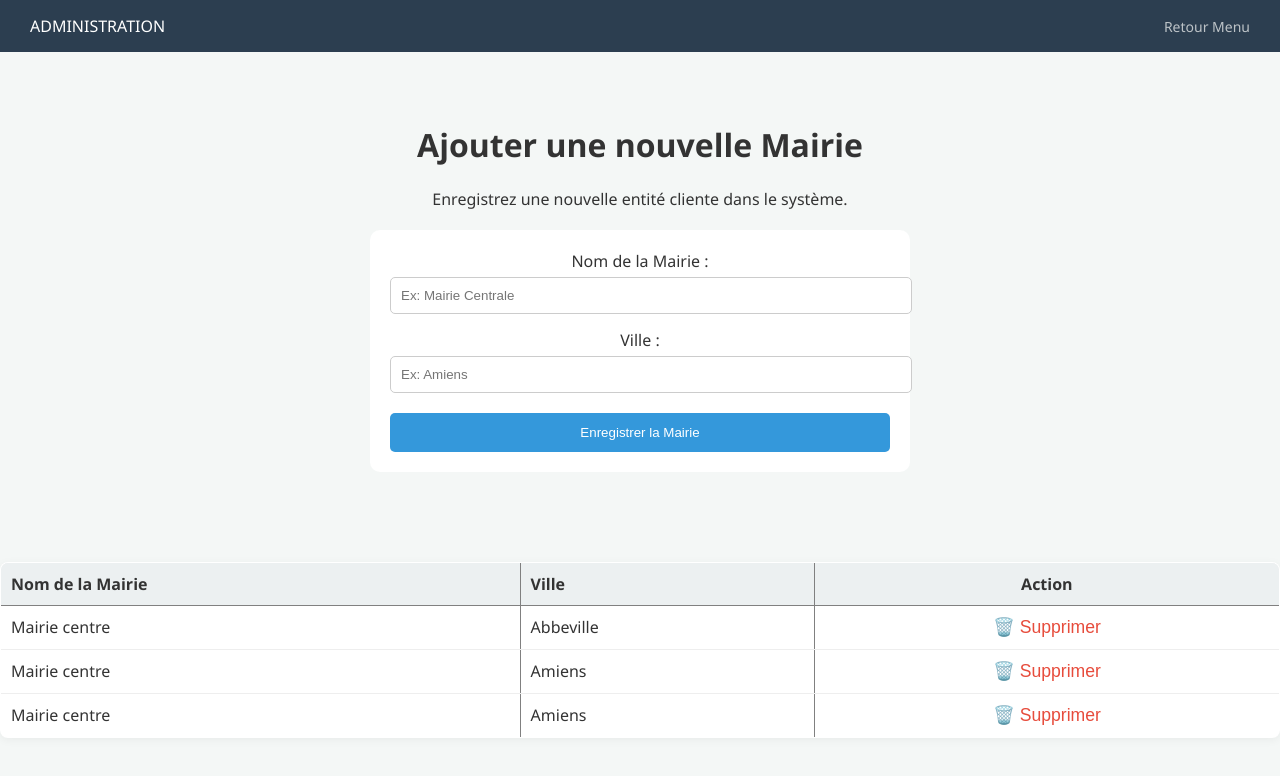
After one commit to MatDup6080/Prestation_mairie, a Flask app: page /admin/nouvelle-mairie in a window 1280 px wide. The commit adds this page. Shown: the top 776 px of the page. Run offline with Flask 3, Linux system fonts and the light colour scheme; a user stored in the database is signed in; data comes from the database, SQL or seed files in the repository; both versions use the stored data as it was after the commit.

Commit message:
Mise à jour du projet et lien avec le nouveau dépôt

```diff
--- a/app.py
+++ b/app.py
@@ -9,12 +9,14 @@ login_manager = LoginManager()
 login_manager.init_app(app)
 login_manager.login_view = 'login'
 
+# --- Modèle Utilisateur ---
 class Usager(UserMixin):
-    def __init__(self, id, nom, prenom, role):
+    def __init__(self, id, nom, prenom, role, mairie_id=None):
         self.id = id
         self.nom = nom
         self.prenom = prenom
         self.role = role
+        self.mairie_id = mairie_id
 
 def get_db_connection():
     conn = sqlite3.connect('mairie.db')
@@ -27,7 +29,7 @@ def load_user(user_id):
     u = conn.execute('SELECT * FROM usager WHERE id = ?', (user_id,)).fetchone()
     conn.close()
     if u:
-        return Usager(u['id'], u['nom'], u['prenom'], u['role'])
+        return Usager(u['id'], u['nom'], u['prenom'], u['role'], u['mairie_id'])
     return None
 
 # --- ROUTES DE CONNEXION ---
@@ -44,16 +46,18 @@ def login():
         conn.close()
 
         if user_data:
-            user = Usager(user_data['id'], user_data['nom'], user_data['prenom'], user_data['role'])
+            user = Usager(user_data['id'], user_data['nom'], user_data['prenom'],
+                          user_data['role'], user_data['mairie_id'])
             login_user(user)
 
-            # LOGIQUE DE REDIRECTION CORRIGÉE
+            # --- LOGIQUE DE REDIRECTION (Bien indentée) ---
             if user.role == 'personnel_mairie':
                 return redirect(url_for('espace_mairie'))
-            elif user.nom == 'Administrateur': # Ou un autre critère pour l'admin
+            elif user.role == 'referent' or user.role == 'référent':
+                return redirect(url_for('dashboard_referent'))
+            elif user.role == 'admin_prestataire':
                 return redirect(url_for('menu_admin'))
             else:
-                # C'est un technicien (role est NULL ou autre)
                 return redirect(url_for('dashboard_technicien'))
         else:
             flash("Identifiants incorrects")
@@ -67,7 +71,7 @@ def logout():
     flash("Vous avez été déconnecté.")
     return redirect(url_for('login'))
 
-# --- ROUTES ADMIN ---
+# --- ROUTES ADMIN PRESTATAIRE ---
 
 @app.route('/admin/menu')
 @login_required
@@ -105,7 +109,7 @@ def update_statut(ticket_id):
     conn.execute('UPDATE ticket SET statut = ? WHERE id = ?', (nouveau_statut, ticket_id))
     conn.commit()
     conn.close()
-    # On redirige vers la page d'où vient l'utilisateur (Admin ou Tech)
+
     if current_user.nom == 'Administrateur':
         return redirect(url_for('prestations_admin'))
     return redirect(url_for('dashboard_technicien'))
@@ -117,6 +121,153 @@ def inventaire_admin():
     materiels = conn.execute('SELECT * FROM inventaire').fetchall()
     conn.close()
     return render_template('inventaire_admin.html', materiels=materiels)
+
+@app.route('/admin/nouvelle-mairie', methods=['GET', 'POST'])
+@login_required
+def ajouter_mairie():
+    conn = get_db_connection()
+
+    if request.method == 'POST':
+        nom = request.form.get('nom')
+        ville = request.form.get('ville')
+
+        # Vérification si la mairie existe déjà
+        existe = conn.execute('SELECT id FROM mairie WHERE nom = ? AND ville = ?',
+                             (nom, ville)).fetchone()
+
+        if existe:
+            flash("Erreur : Cette mairie existe déjà dans le système.")
+        else:
+            cursor = conn.cursor()
+            cursor.execute('INSERT INTO mairie (nom, ville) VALUES (?, ?)', (nom, ville))
+            mairie_id = cursor.lastrowid
+            conn.commit()
+            flash(f"Mairie de {ville} créée avec succès.")
+            conn.close()
+            return redirect(url_for('ajouter_referent', mairie_id=mairie_id))
+
+    # On récupère toutes les mairies pour les afficher sous le formulaire
+    mairies = conn.execute('SELECT * FROM mairie ORDER BY ville ASC').fetchall()
+    conn.close()
+
+    return render_template('ajouter_mairie.html', mairies=mairies)
+
+@app.route('/admin/supprimer-mairie/<int:mairie_id>', methods=['POST'])
+@login_required
+def supprimer_mairie(mairie_id):
+    # Sécurité : Seul l'admin peut supprimer une mairie
+    if current_user.role != 'admin_prestataire':
+        flash("Accès refusé.")
+        return redirect(url_for('login'))
+
+    conn = get_db_connection()
+
+    # Optionnel : Vérifier si la mairie a encore du personnel lié
+    personnel = conn.execute('SELECT id FROM usager WHERE mairie_id = ?', (mairie_id,)).fetchone()
+
+    if personnel:
+        flash("Impossible de supprimer : cette mairie possède encore du personnel ou un référent.")
+    else:
+        conn.execute('DELETE FROM mairie WHERE id = ?', (mairie_id,))
+        conn.commit()
+        flash("Mairie supprimée avec succès.")
+
+    conn.close()
+    return redirect(url_for('ajouter_mairie'))
+
+@app.route('/admin/nouveau-referent/<int:mairie_id>', methods=['GET', 'POST'])
+@login_required
+def ajouter_referent(mairie_id):
+    if request.method == 'POST':
+        nom = request.form.get('nom')
+        prenom = request.form.get('prenom')
+        email = request.form.get('email')
+        mdp = request.form.get('mdp')
+
+        conn = get_db_connection()
+        conn.execute('''
+            INSERT INTO usager (nom, prenom, email, mdp, role, mairie_id)
+            VALUES (?, ?, ?, ?, 'referent', ?)
+        ''', (nom, prenom, email, mdp, mairie_id))
+        conn.commit()
+        conn.close()
+
+        flash("Compte référent créé avec succès.")
+        return redirect(url_for('menu_admin'))
+
+    return render_template('ajouter_referent.html', mairie_id=mairie_id)
+
+# --- ROUTES RÉFÉRENT MAIRIE ---
+
+@app.route('/referent/dashboard')
+@login_required
+def dashboard_referent():
+    if current_user.role not in ['referent', 'référent']:
+        return redirect(url_for('login'))
+
+    conn = get_db_connection()
+
+    # On récupère le nom, prénom, email et SURTOUT le service
+    membres = conn.execute('''
+        SELECT id, nom, prenom, email, service
+        FROM usager
+        WHERE mairie_id = ? AND role = 'personnel_mairie'
+    ''', (current_user.mairie_id,)).fetchall()
+
+    # On récupère aussi les tickets (on garde la jointure pour avoir le service du demandeur)
+    tickets = conn.execute('''
+        SELECT t.*, u.nom as demandeur, u.service
+        FROM ticket t
+        JOIN usager u ON t.createur_id = u.id
+        WHERE u.mairie_id = ?
+        ORDER BY t.date_creation DESC
+    ''', (current_user.mairie_id,)).fetchall()
+
+    conn.close()
+    return render_template('dashboard_referent.html', membres=membres, tickets=tickets)
+
+@app.route('/referent/ajouter-personnel', methods=['POST'])
+@login_required
+def ajouter_personnel_referent():
+    nom = request.form.get('nom')
+    prenom = request.form.get('prenom')
+    email = request.form.get('email')
+    mdp = request.form.get('mdp')
+    service = request.form.get('service')
+
+    conn = get_db_connection()
+    conn.execute('''
+       INSERT INTO usager (nom, prenom, email, mdp, role, mairie_id, service)
+        VALUES (?, ?, ?, ?, ?, ?, ?)
+    ''', (nom, prenom, email, mdp, 'personnel_mairie', current_user.mairie_id, service))
+    conn.commit()
+    conn.close()
+
+    flash("Nouveau personnel mairie ajouté.")
+    return redirect(url_for('dashboard_referent'))
+
+@app.route('/referent/supprimer-personnel/<int:user_id>', methods=['POST'])
+@login_required
+def supprimer_personnel(user_id):
+    # Sécurité : seul le référent peut supprimer
+    if current_user.role not in ['referent', 'référent']:
+        return redirect(url_for('login'))
+
+    conn = get_db_connection()
+
+    # On vérifie que le membre appartient bien à la mairie du référent avant de supprimer
+    membre = conn.execute('SELECT * FROM usager WHERE id = ? AND mairie_id = ?',
+                         (user_id, current_user.mairie_id)).fetchone()
+
+    if membre:
+        conn.execute('DELETE FROM usager WHERE id = ?', (user_id,))
+        conn.commit()
+        flash(f"L'agent {membre['prenom']} {membre['nom']} a été supprimé.")
+    else:
+        flash("Erreur : Vous n'avez pas l'autorisation de supprimer ce profil.")
+
+    conn.close()
+    return redirect(url_for('dashboard_referent'))
 
 # --- ROUTES TECHNICIEN ---
 
@@ -135,7 +286,7 @@ def dashboard_technicien():
     conn.close()
     return render_template('dashboard_technicien.html', tickets=mes_interventions)
 
-# --- ROUTES MAIRIE (AGENTS) ---
+# --- ROUTES AGENTS MAIRIE ---
 
 @app.route('/mairie/dashboard')
 @login_required
@@ -161,6 +312,10 @@ def nouveau_ticket():
         ''', (titre, description, type_p, current_user.id, 'Nouveau'))
         conn.commit()
         conn.close()
+        if current_user.role in ['referent', 'référent']:
+            flash("Ticket créé avec succès.")
+            return redirect(url_for('dashboard_referent'))
+
         return redirect(url_for('espace_mairie'))
 
     return render_template('nouveau_ticket.html')
--- /dev/null
+++ b/templates/ajouter_mairie.html
@@ -0,0 +1,66 @@
+<!DOCTYPE html>
+<html lang="fr">
+<head>
+    <meta charset="UTF-8">
+    <title>Ajouter une Mairie - Administration</title>
+    <link rel="stylesheet" href="{{ url_for('static', filename='css/style.css') }}">
+</head>
+<body class="menu-body">
+
+    <header class="admin-header">
+        <div class="logo">ADMINISTRATION</div>
+        <a href="{{ url_for('menu_admin') }}" class="btn-logout">Retour Menu</a>
+    </header>
+
+    <div class="menu-container">
+        <h1>Ajouter une nouvelle Mairie</h1>
+        <p>Enregistrez une nouvelle entité cliente dans le système.</p>
+
+        <form method="POST" class="form-container" style="max-width: 500px; margin: 20px auto; background: white; padding: 20px; border-radius: 10px;">
+            <div style="margin-bottom: 15px;">
+                <label for="nom" style="display: block; margin-bottom: 5px;">Nom de la Mairie :</label>
+                <input type="text" id="nom" name="nom" placeholder="Ex: Mairie Centrale" required style="width: 100%; padding: 10px; border: 1px solid #ccc; border-radius: 5px;">
+            </div>
+
+            <div style="margin-bottom: 20px;">
+                <label for="ville" style="display: block; margin-bottom: 5px;">Ville :</label>
+                <input type="text" id="ville" name="ville" placeholder="Ex: Amiens" required style="width: 100%; padding: 10px; border: 1px solid #ccc; border-radius: 5px;">
+            </div>
+
+            <button type="submit" class="btn-primary" style="width: 100%; padding: 12px; background-color: #3498db; color: white; border: none; border-radius: 5px; cursor: pointer;">
+                Enregistrer la Mairie
+            </button>
+        </form>
+    </div>
+<table border="1" style="width:100%; border-collapse: collapse; margin-top: 20px;">
+    <thead>
+        <tr style="background-color: #f2f2f2; text-align: left;">
+            <th style="padding: 10px;">Nom de la Mairie</th>
+            <th style="padding: 10px;">Ville</th>
+            <th style="padding: 10px; text-align: center;">Action</th>
+        </tr>
+    </thead>
+    <tbody>
+        {% for m in mairies %}
+        <tr style="border-bottom: 1px solid #ddd;">
+            <td style="padding: 10px;">{{ m.nom }}</td>
+            <td style="padding: 10px;">{{ m.ville }}</td>
+            <td style="padding: 10px; text-align: center;">
+                <form action="{{ url_for('supprimer_mairie', mairie_id=m.id) }}"
+                      method="POST"
+                      onsubmit="return confirm('Voulez-vous vraiment supprimer la mairie de {{ m.ville }} ? Cela ne fonctionnera que si aucun utilisateur n\'y est lié.');">
+                    <button type="submit" style="background: none; border: none; color: #e74c3c; cursor: pointer; font-size: 1.1em;">
+                        🗑️ Supprimer
+                    </button>
+                </form>
+            </td>
+        </tr>
+        {% else %}
+        <tr>
+            <td colspan="4" style="padding: 20px; text-align: center;">Aucune mairie enregistrée.</td>
+        </tr>
+        {% endfor %}
+    </tbody>
+</table>
+</body>
+</html>
--- a/templates/menu_admin.html
+++ b/templates/menu_admin.html
@@ -32,6 +32,11 @@
                 <h3>Prestations</h3>
                 <p>Suivi et résolution des tickets d'assistance (Connexion, Matériel, Logiciel, Sécurité).</p>
             </a>
+            <a href="{{ url_for('ajouter_mairie') }}" class="card">
+    <div class="icon">🏛️</div>
+    <h3>Ajouter Mairie</h3>
+    <p>Enregistrer une nouvelle ville ou une nouvelle antenne administrative.</p>
+</a>
         </div>
     </div>
 
```
Also changed, not shown: templates/ajouter_referent.html (added, +27 -0 lines), templates/dashboard_referent.html (added, +122 -0 lines), mairie.db, templates/mairie.db (added).
